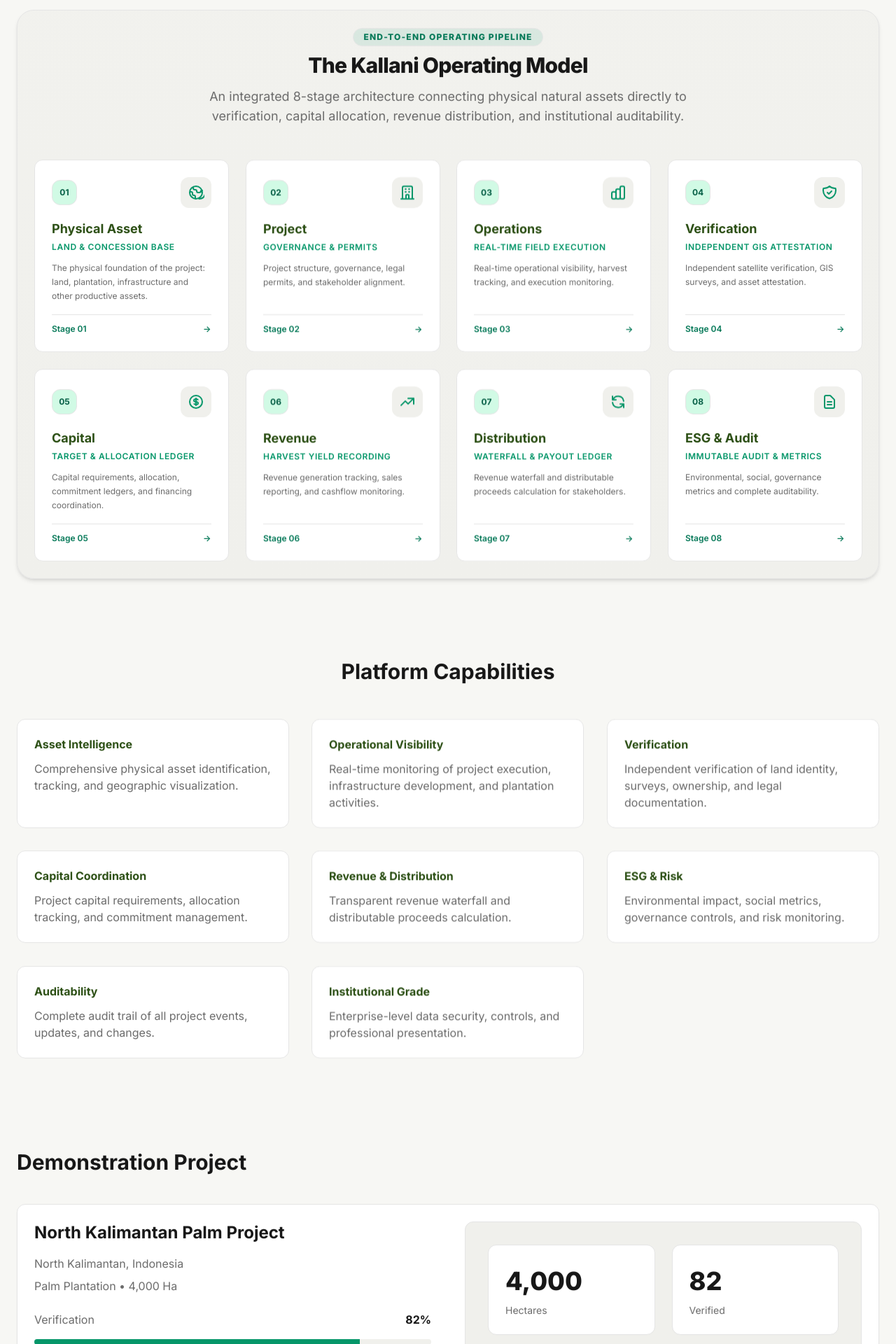
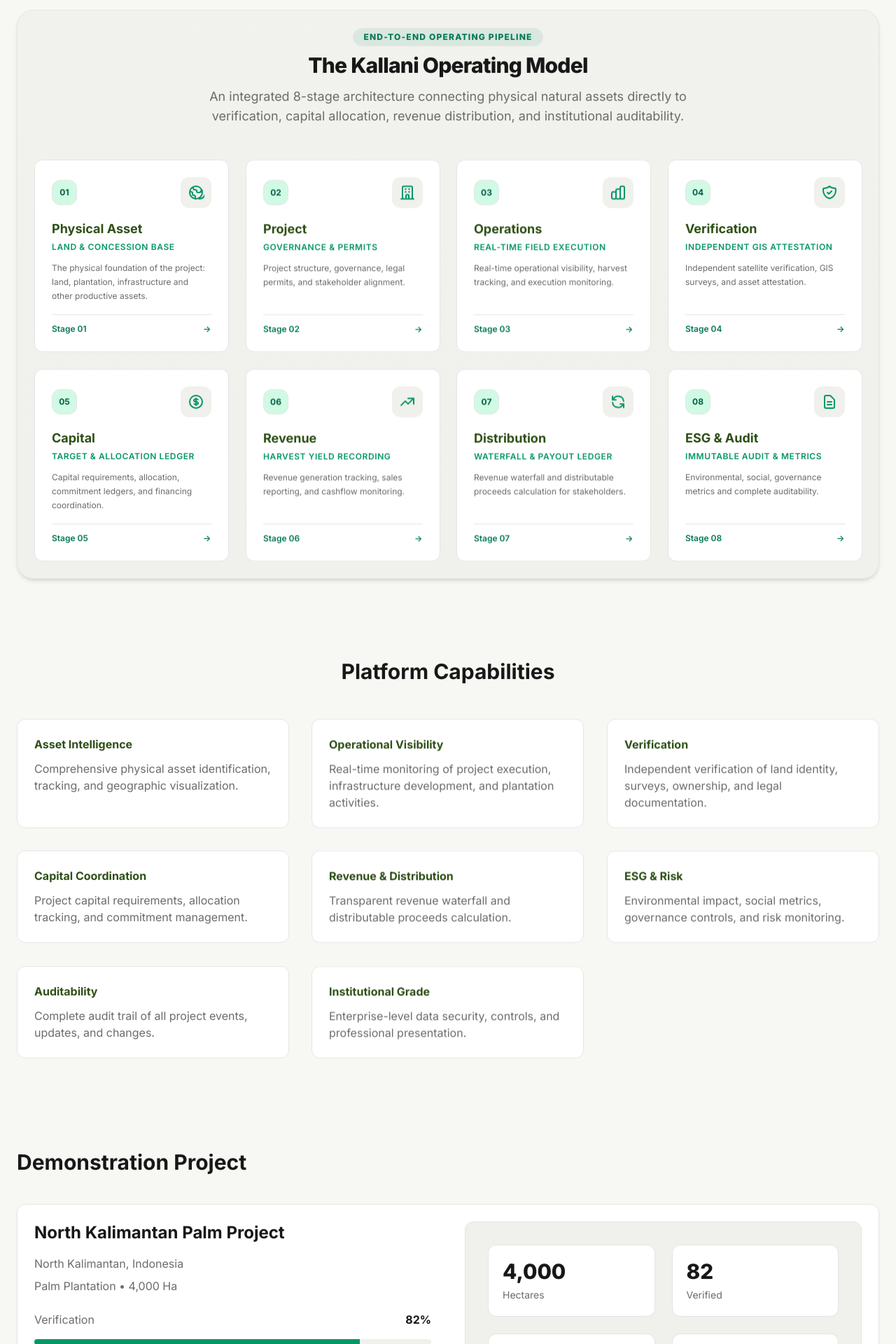
Before and after one commit to Sanjaee/kallani, a Laravel app: page / in a window 1280 px wide. Shown: the part 880-2800 px from the top of the page at 70% size. Run offline with Laravel 10, Linux system fonts and the light colour scheme; some libraries are stand-ins or nearby versions.

Commit message:
Fix mobile responsiveness, navbar layout, and stat card text fitting

```diff
--- a/public/css/style.css
+++ b/public/css/style.css
@@ -374,7 +374,7 @@ a { text-decoration: none; color: inherit; }
 }
 .btn-outline:hover { background-color: #F0F0EC !important; }
 
-.card, .stat-card {
+.card {
   background-color: #FFFFFF !important;
   border: 1px solid #E5E5E5 !important;
   border-radius: 0.75rem;
@@ -385,10 +385,26 @@ a { text-decoration: none; color: inherit; }
   box-shadow: 0 10px 15px -3px rgba(0, 0, 0, 0.1), 0 4px 6px -2px rgba(0, 0, 0, 0.05);
 }
 
+.stat-card {
+  background-color: #FFFFFF !important;
+  border: 1px solid #E5E5E5 !important;
+  border-radius: 0.75rem;
+  padding: 0.875rem;
+  overflow: hidden;
+  transition: box-shadow 0.2s;
+}
+
 .stat-value {
-  font-size: 2.25rem;
+  font-size: 1.35rem;
   font-weight: 800;
   color: #171717;
+  line-height: 1.2;
+  overflow-wrap: break-word;
+}
+
+@media (min-width: 640px) {
+  .stat-value { font-size: 1.85rem; }
+  .stat-card { padding: 1.25rem; }
 }
 .stat-label {
   font-size: 0.875rem;
--- a/public/style.css
+++ b/public/style.css
@@ -374,7 +374,7 @@ a { text-decoration: none; color: inherit; }
 }
 .btn-outline:hover { background-color: #F0F0EC !important; }
 
-.card, .stat-card {
+.card {
   background-color: #FFFFFF !important;
   border: 1px solid #E5E5E5 !important;
   border-radius: 0.75rem;
@@ -385,10 +385,26 @@ a { text-decoration: none; color: inherit; }
   box-shadow: 0 10px 15px -3px rgba(0, 0, 0, 0.1), 0 4px 6px -2px rgba(0, 0, 0, 0.05);
 }
 
+.stat-card {
+  background-color: #FFFFFF !important;
+  border: 1px solid #E5E5E5 !important;
+  border-radius: 0.75rem;
+  padding: 0.875rem;
+  overflow: hidden;
+  transition: box-shadow 0.2s;
+}
+
 .stat-value {
-  font-size: 2.25rem;
+  font-size: 1.35rem;
   font-weight: 800;
   color: #171717;
+  line-height: 1.2;
+  overflow-wrap: break-word;
+}
+
+@media (min-width: 640px) {
+  .stat-value { font-size: 1.85rem; }
+  .stat-card { padding: 1.25rem; }
 }
 .stat-label {
   font-size: 0.875rem;
--- a/resources/layouts/app.php
+++ b/resources/layouts/app.php
@@ -67,6 +67,7 @@ $basePrefix = (strpos($currentPath, '/kallani/public') === 0) ? '/kallani/public
             color: #171717 !important;
             line-height: 1.5;
             scroll-behavior: smooth;
+            overflow-x: hidden !important;
         }
 
         /* Anti-FOUC Instant Dark Mode */
@@ -314,7 +315,24 @@ $basePrefix = (strpos($currentPath, '/kallani/public') === 0) ? '/kallani/public
         }
 
         .card { background-color: #FFFFFF !important; border: 1px solid #E5E5E5 !important; border-radius: 0.75rem !important; padding: 1.5rem !important; }
-        .stat-value { font-size: 2.25rem !important; font-weight: 800 !important; color: #171717 !important; }
+        .stat-card {
+          background-color: #FFFFFF !important;
+          border: 1px solid #E5E5E5 !important;
+          border-radius: 0.75rem !important;
+          padding: 0.875rem !important;
+          overflow: hidden !important;
+        }
+        .stat-value {
+          font-size: 1.35rem !important;
+          font-weight: 800 !important;
+          color: #171717 !important;
+          line-height: 1.2 !important;
+          overflow-wrap: break-word !important;
+        }
+        @media (min-width: 640px) {
+          .stat-value { font-size: 1.85rem !important; }
+          .stat-card { padding: 1.25rem !important; }
+        }
         .stat-label { font-size: 0.875rem !important; color: #6B6B6B !important; }
 
         .sidebar {
```
Also changed, not shown: other parts of resources/layouts/app.php (+38 -4 lines).
